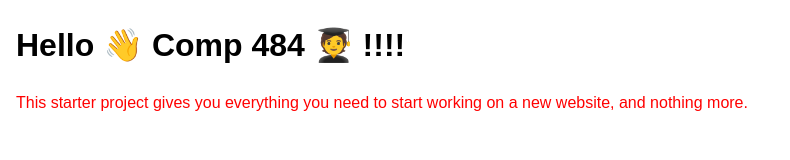
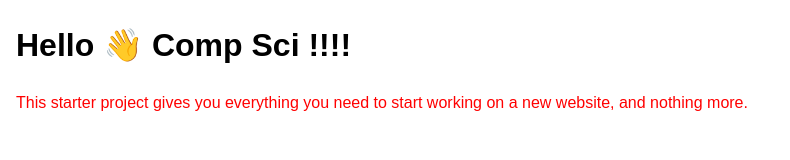
Before and after one commit to illuminator22/hw0.github.io, a plain HTML site: page index.html in a window 1280 px wide. Shown: the whole page, without its empty margins (0-790 px from the left). Drawn offline with Linux system fonts and the light colour scheme.

Commit message:
h1 update

```diff
--- a/index.html
+++ b/index.html
@@ -19,7 +19,7 @@
   <body>
     <!-- this is the start of content -->
     <h1>
-      Hello 👋 Comp 484 🧑‍🎓 !!!!
+      Hello 👋 Comp Sci !!!!
     </h1>
     <p>
       This starter project gives you everything you need to start working on a new
```
